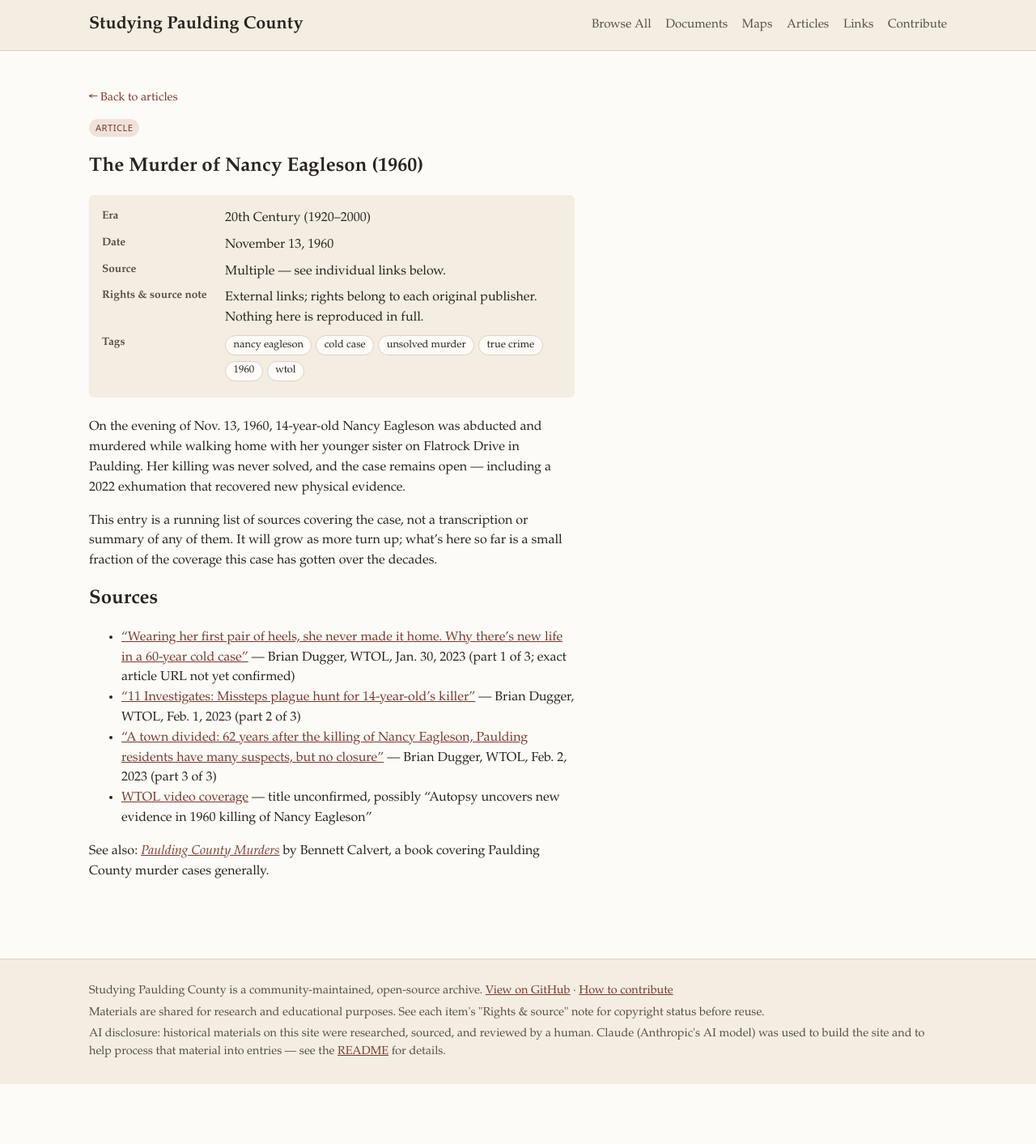
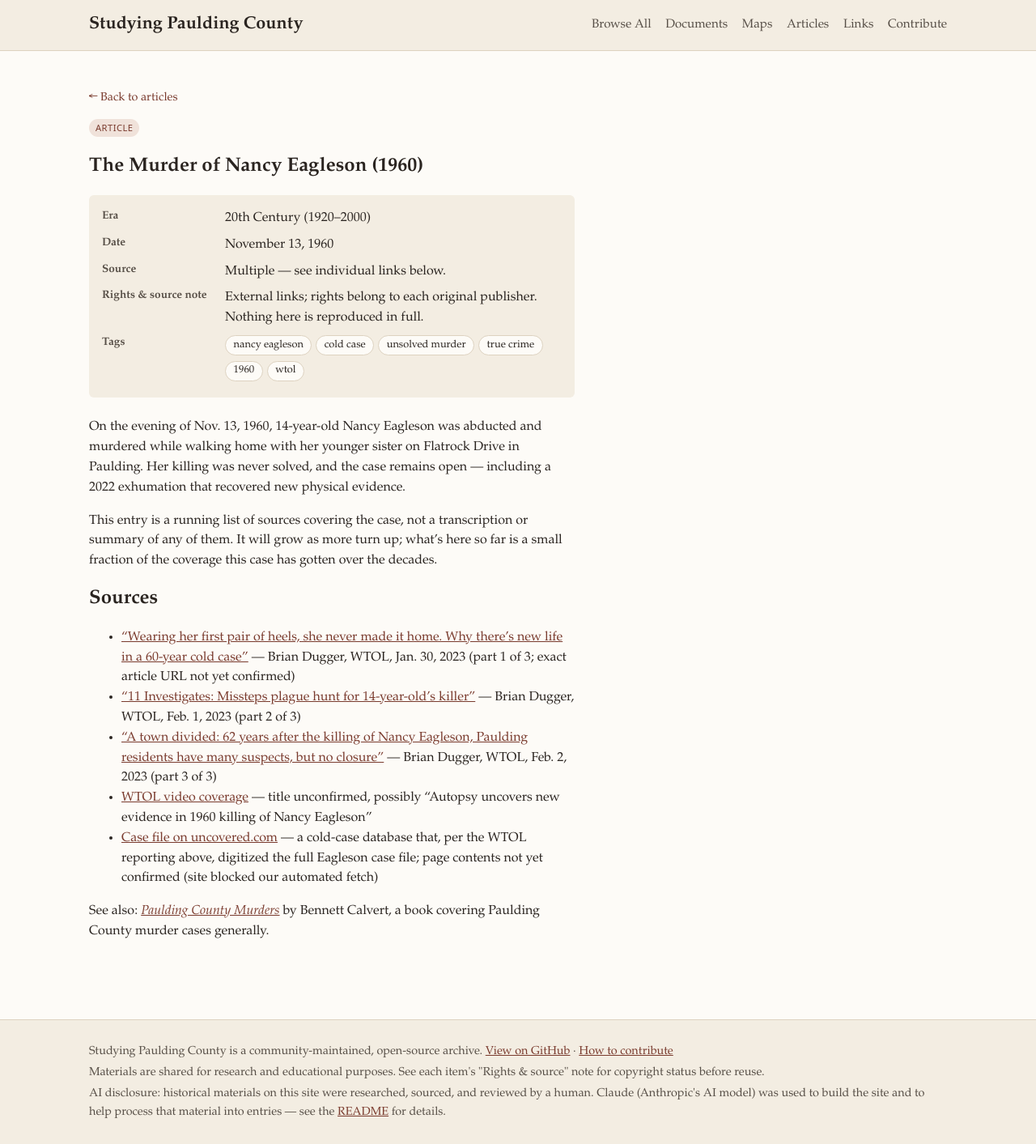
Before and after one commit to jofer215/Paulding, a Jekyll site: the page built from _items/nancy-eagleson-murder-1960.md, in a window 1280 px wide. Shown: the whole page at 81% size. Built offline with Jekyll 4.4.1, drawn with Linux system fonts in a browser that asks for light colours; before the commit the page ends 1339 px from its top, so only the background shows below that.

Commit message:
Add uncovered.com case file link to Eagleson bibliography
Co-Authored-By: Claude Sonnet 5 <noreply@anthropic.com>
Claude-Session: https://claude.ai/code/session_01HFiX5DwBj15tjgeMJKLPqW

```diff
--- a/_items/nancy-eagleson-murder-1960.md
+++ b/_items/nancy-eagleson-murder-1960.md
@@ -26,5 +26,6 @@ gotten over the decades.
 - ["11 Investigates: Missteps plague hunt for 14-year-old's killer"](https://www.wtol.com/article/news/investigations/11-investigates/paulding-murder-investigation-missteps-mean-1962-nancy-eagleson-case-still-unsolved/512-a6c9eb2b-2708-4ca8-8a10-2009ebf2e740) — Brian Dugger, WTOL, Feb. 1, 2023 (part 2 of 3)
 - ["A town divided: 62 years after the killing of Nancy Eagleson, Paulding residents have many suspects, but no closure"](https://www.wtol.com/article/news/investigations/11-investigates/hope-for-solving-1960-killing-of-paulding-14-year-old-nancy-eagleson/512-09c32c16-e8ab-41c3-8018-bb7579f2e7ee) — Brian Dugger, WTOL, Feb. 2, 2023 (part 3 of 3)
 - [WTOL video coverage](https://youtu.be/QZSZUv21mVI) — title unconfirmed, possibly "Autopsy uncovers new evidence in 1960 killing of Nancy Eagleson"
+- [Case file on uncovered.com](https://uncovered.com/cases/nancy-eagleson) — a cold-case database that, per the WTOL reporting above, digitized the full Eagleson case file; page contents not yet confirmed (site blocked our automated fetch)
 
 See also: [*Paulding County Murders*]({{ "/archive/paulding-county-murders-bennett-calvert/" | relative_url }}) by Bennett Calvert, a book covering Paulding County murder cases generally.
```
